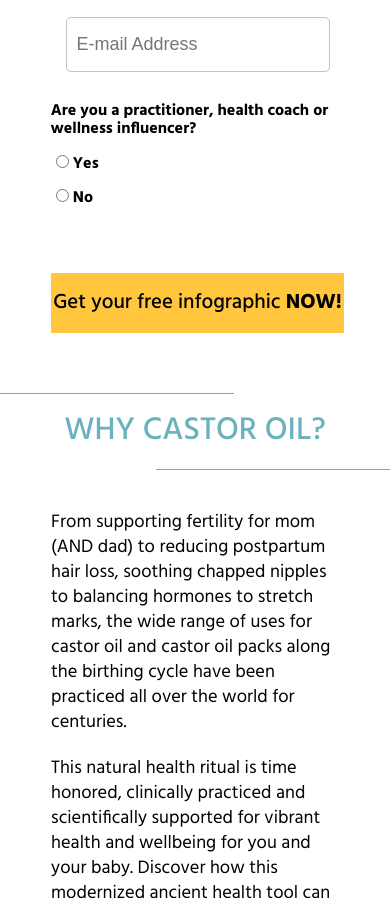
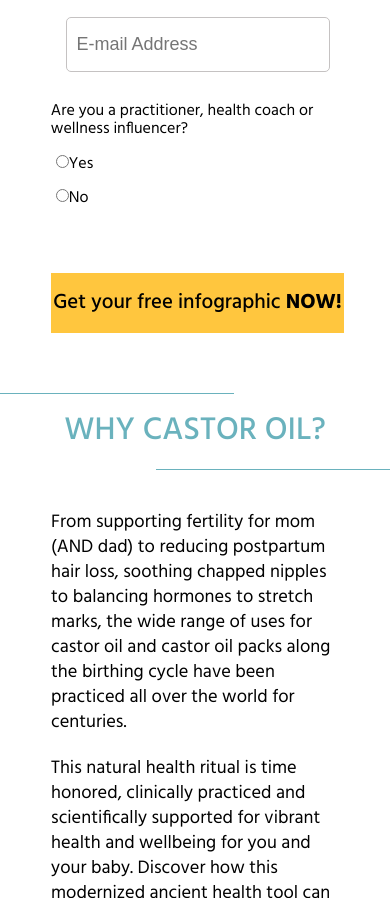
Before and after one commit to schooleysa/QoT-TechChallenge, a plain HTML site: page index.html in a window 390 px wide. Shown: the part 1027-1925 px from the top of the page. Drawn offline with Linux system fonts and the light colour scheme.

Commit message:
added JS and media queries

```diff
--- a/index.html
+++ b/index.html
@@ -27,9 +27,9 @@
                 <input type="text" class="userInfo" name="name" id="name" placeholder="Name" required/>
                 <input type="text" class="userInfo" name="email" id="email" placeholder="E-mail Address" required/>
                 <div class="radio">
-                  <label for="yes_no"><strong>Are you a practitioner, health coach or wellness influencer?</strong></label>
-                  <p><input class="radioOpt yes" type="radio" name="yes_no"><strong> Yes</strong></input></p>
-                  <p><input class="radioOpt no" type="radio" name="yes_no"><strong> No</strong></input></p>
+                  <label for="yes_no">Are you a practitioner, health coach or wellness influencer?</label>
+                  <p><input class="radioOpt yes" type="radio" name="yes_no">Yes</input></p>
+                  <p><input class="radioOpt no" type="radio" name="yes_no">No</input></p>
                 </div>
                 <button type="submit" class="btn" id="btn1">Get your free infographic <strong>NOW!</strong></button>
             </form>
--- a/style/style.css
+++ b/style/style.css
@@ -367,7 +367,13 @@ footer p {
     }
 
     .email {
-        width: 100%;
+        margin-bottom: 40px;
+    }
+
+    .emailContainer {
+        flex-direction: column-reverse;
+        justify-content: center;
+        align-items: center;
     }
 
     .enter button {
@@ -380,16 +386,6 @@ footer p {
 }
 
 @media (max-width: 600px) {
-
-    .email {
-        margin-bottom: 40px;
-    }
-
-    .emailContainer {
-        flex-direction: column-reverse;
-        justify-content: center;
-        align-items: center;
-    }
 
     .enter {
         width: 85%;
```
